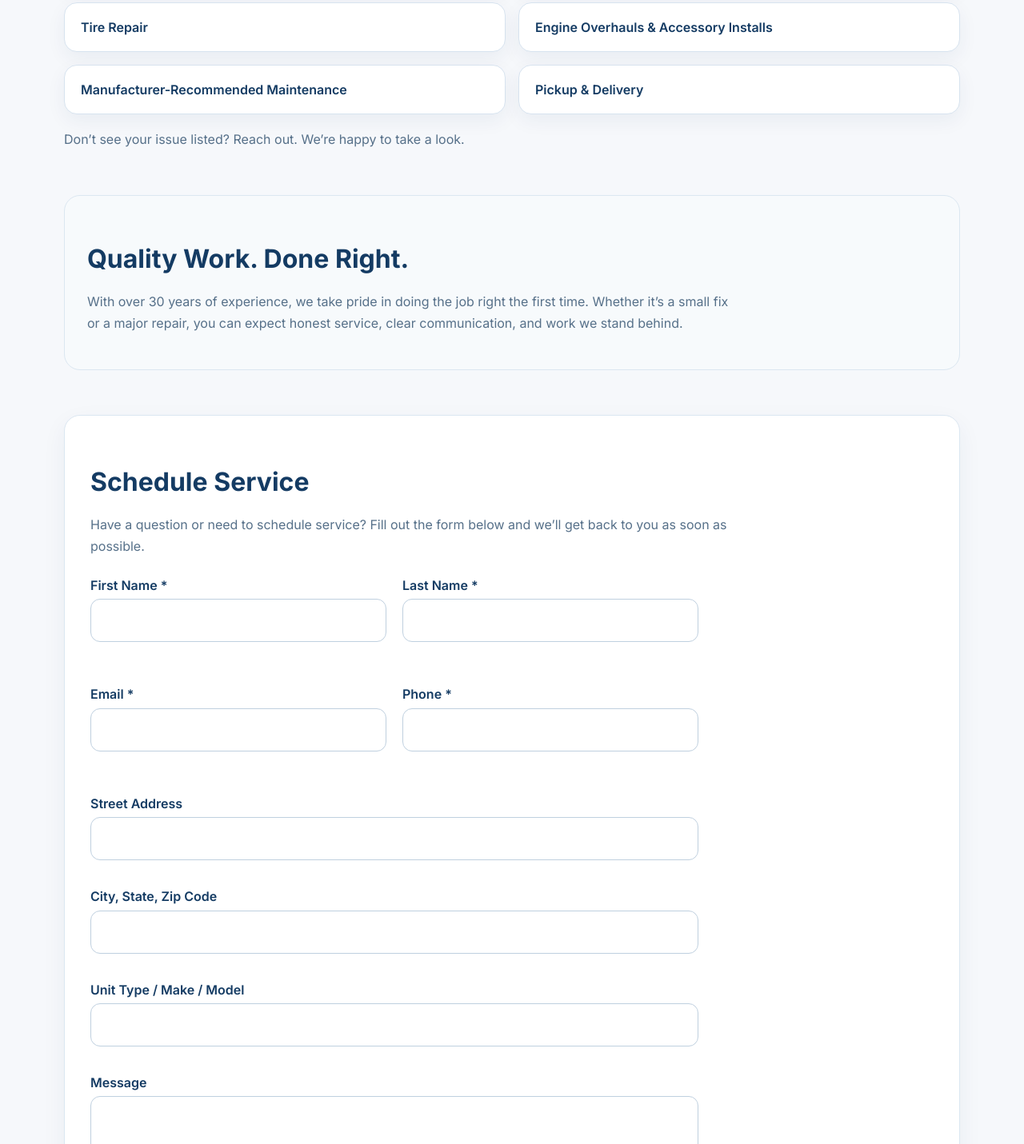
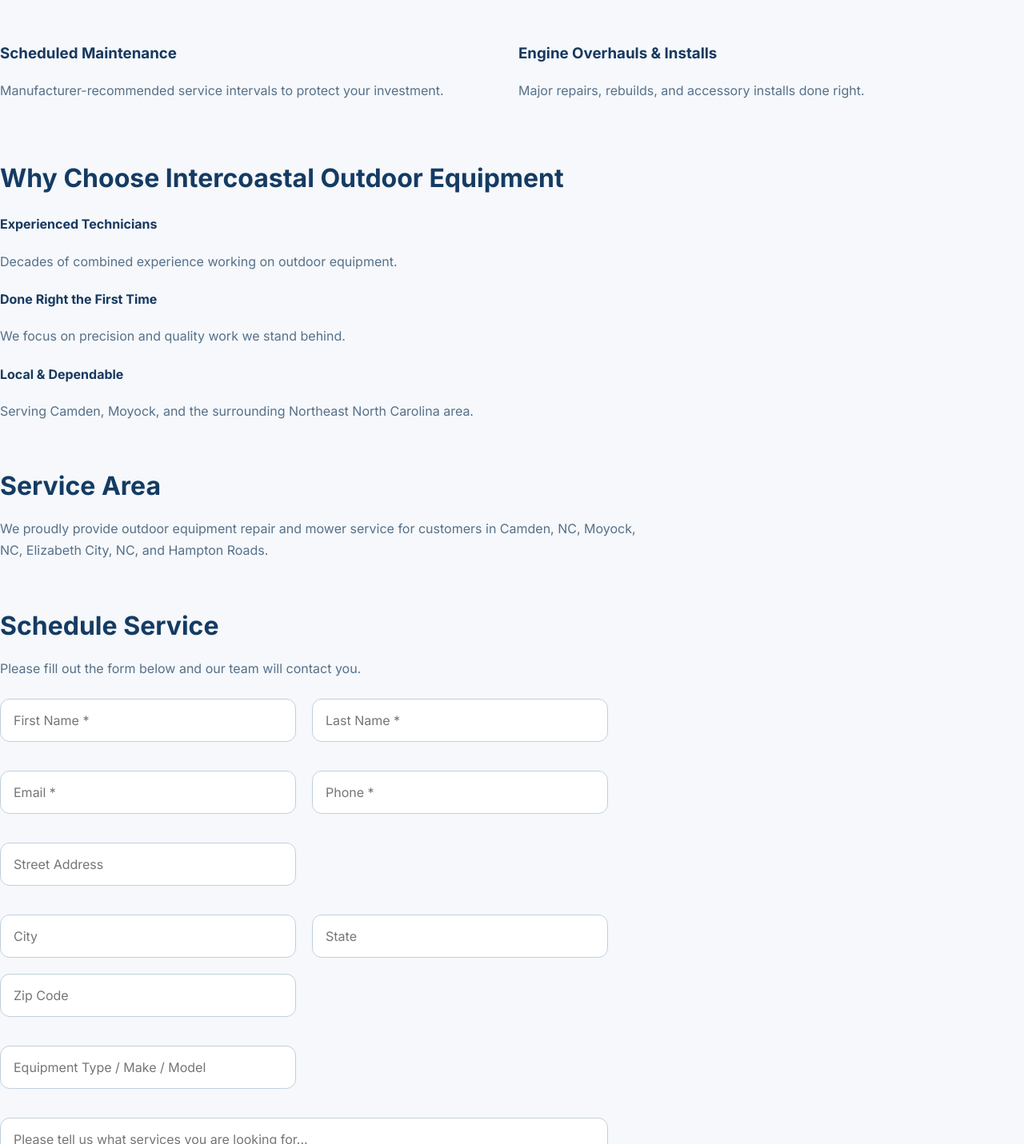
Before and after one commit to TanyaA318/intercoastal-website, a React (Vite) app: page /service in a window 1280 px wide. Shown: the part 551-1982 px from the top of the page at 80% size. Built offline with nearby package versions, Linux system fonts and the light colour scheme.

Commit message:
Update Service.jsx

```diff
--- a/src/Service.jsx
+++ b/src/Service.jsx
@@ -1,102 +1,125 @@
+import React from "react";
+
 export default function Service() {
   return (
-    <main className="section">
-      <div className="container">
-        <div className="service-intro">
-          <p className="section-kicker">SERVICE</p>
-          <h1 className="section-title">Lawn Mower & Equipment Service in Camden & Moyock, NC</h1>
-          <p className="service-text">
-            From routine maintenance to major repairs, we provide quality work you
-            can trust. Every job is done with attention to detail and backed by
-            experience.
-          </p>
-        </div>
+    <div className="service-page">
 
-        <section className="service-section">
-          <h2>Services We Offer</h2>
-          <div className="service-grid">
-            <div className="service-card">Equipment Diagnostics</div>
-            <div className="service-card">Blade Sharpening</div>
-            <div className="service-card">Tire Repair</div>
-            <div className="service-card">Engine Overhauls & Accessory Installs</div>
-            <div className="service-card">Manufacturer-Recommended Maintenance</div>
-            <div className="service-card">Pickup & Delivery</div>
-          </div>
-          <p className="service-note">
-            Don’t see your issue listed? Reach out. We’re happy to take a look.
+      {/* HERO */}
+      <section className="service-hero">
+        <h1>Outdoor Equipment Service & Repair</h1>
+        <p>
+          Professional mower and outdoor equipment service in Camden, NC and surrounding areas.
+          From routine maintenance to full engine work, we keep your equipment running strong.
         </p>
       </section>
 
-        <section className="service-section trust-section">
-          <h2>Quality Work. Done Right.</h2>
+      {/* SERVICES LIST */}
+      <section className="service-section">
+        <h2>Our Service Capabilities</h2>
+
+        <div className="service-grid">
+          <div className="service-item">
+            <h3>Pickup & Delivery</h3>
+            <p>Convenient transport options so you don’t have to haul equipment yourself.</p>
+          </div>
+
+          <div className="service-item">
+            <h3>Equipment Diagnostics</h3>
+            <p>Accurate troubleshooting to identify issues and recommend the right repair.</p>
+          </div>
+
+          <div className="service-item">
+            <h3>Tire Repair</h3>
+            <p>Flat repairs and replacements to keep your equipment working safely.</p>
+          </div>
+
+          <div className="service-item">
+            <h3>Blade Sharpening</h3>
+            <p>Clean, precise cuts that improve performance and extend blade life.</p>
+          </div>
+
+          <div className="service-item">
+            <h3>Scheduled Maintenance</h3>
+            <p>Manufacturer-recommended service intervals to protect your investment.</p>
+          </div>
+
+          <div className="service-item">
+            <h3>Engine Overhauls & Installs</h3>
+            <p>Major repairs, rebuilds, and accessory installs done right.</p>
+          </div>
+        </div>
+      </section>
+
+      {/* WHY CHOOSE US */}
+      <section className="service-section alt">
+        <h2>Why Choose Intercoastal Outdoor Equipment</h2>
+
+        <div className="service-trust">
+          <div>
+            <h4>Experienced Technicians</h4>
+            <p>Decades of combined experience working on outdoor equipment.</p>
+          </div>
+
+          <div>
+            <h4>Done Right the First Time</h4>
+            <p>We focus on precision and quality work we stand behind.</p>
+          </div>
+
+          <div>
+            <h4>Local & Dependable</h4>
+            <p>Serving Camden, Moyock, and the surrounding Northeast North Carolina area.</p>
+          </div>
+        </div>
+      </section>
+
+      {/* SERVICE AREA (SEO BOOST) */}
+      <section className="service-section">
+        <h2>Service Area</h2>
         <p>
-            With over 30 years of experience, we take pride in doing the job right
-            the first time. Whether it’s a small fix or a major repair, you can
-            expect honest service, clear communication, and work we stand behind.
+          We proudly provide outdoor equipment repair and mower service for customers in
+          Camden, NC, Moyock, NC, Elizabeth City, NC, and Hampton Roads.
         </p>
       </section>
 
-        <section className="service-section service-form-section">
+      {/* FORM */}
+      <section className="service-section">
         <h2>Schedule Service</h2>
-          <p>
-            Have a question or need to schedule service? Fill out the form below
-            and we’ll get back to you as soon as possible.
-          </p>
+        <p>Please fill out the form below and our team will contact you.</p>
 
         <form className="service-form">
           <div className="form-row">
-              <div className="form-group">
-                <label htmlFor="firstName">First Name *</label>
-                <input type="text" id="firstName" name="firstName" required />
-              </div>
-
-              <div className="form-group">
-                <label htmlFor="lastName">Last Name *</label>
-                <input type="text" id="lastName" name="lastName" required />
-              </div>
+            <input type="text" placeholder="First Name *" required />
+            <input type="text" placeholder="Last Name *" required />
           </div>
 
           <div className="form-row">
-              <div className="form-group">
-                <label htmlFor="email">Email *</label>
-                <input type="email" id="email" name="email" required />
+            <input type="email" placeholder="Email *" required />
+            <input type="tel" placeholder="Phone *" required />
           </div>
 
-              <div className="form-group">
-                <label htmlFor="phone">Phone *</label>
-                <input type="tel" id="phone" name="phone" required />
-              </div>
+          <div className="form-row">
+            <input type="text" placeholder="Street Address" />
           </div>
 
-            <div className="form-group">
-              <label htmlFor="streetAddress">Street Address</label>
-              <input type="text" id="streetAddress" name="streetAddress" />
+          <div className="form-row">
+            <input type="text" placeholder="City" />
+            <input type="text" placeholder="State" />
+            <input type="text" placeholder="Zip Code" />
           </div>
 
-            <div className="form-group">
-              <label htmlFor="cityStateZip">City, State, Zip Code</label>
-              <input type="text" id="cityStateZip" name="cityStateZip" />
+          <div className="form-row">
+            <input type="text" placeholder="Equipment Type / Make / Model" />
           </div>
 
-            <div className="form-group">
-              <label htmlFor="unitInfo">Unit Type / Make / Model</label>
-              <input type="text" id="unitInfo" name="unitInfo" />
-            </div>
+          <textarea
+            placeholder="Please tell us what services you are looking for..."
+            rows="5"
+          ></textarea>
 
-<div className="form-group">
-  <label htmlFor="message">Message</label>
-  <textarea id="message" name="message" rows="6"></textarea>
-  <p className="form-note">
-    Please tell us what service you need or what issue you're experiencing.
-  </p>
-</div>
-
-            <button type="submit" className="btn btn-primary">
-              Schedule Service
-            </button>
+          <button type="submit">Schedule Service</button>
         </form>
       </section>
+
     </div>
-    </main>
   );
 }
```
Lines whose indentation alone changed are shown as unchanged.
